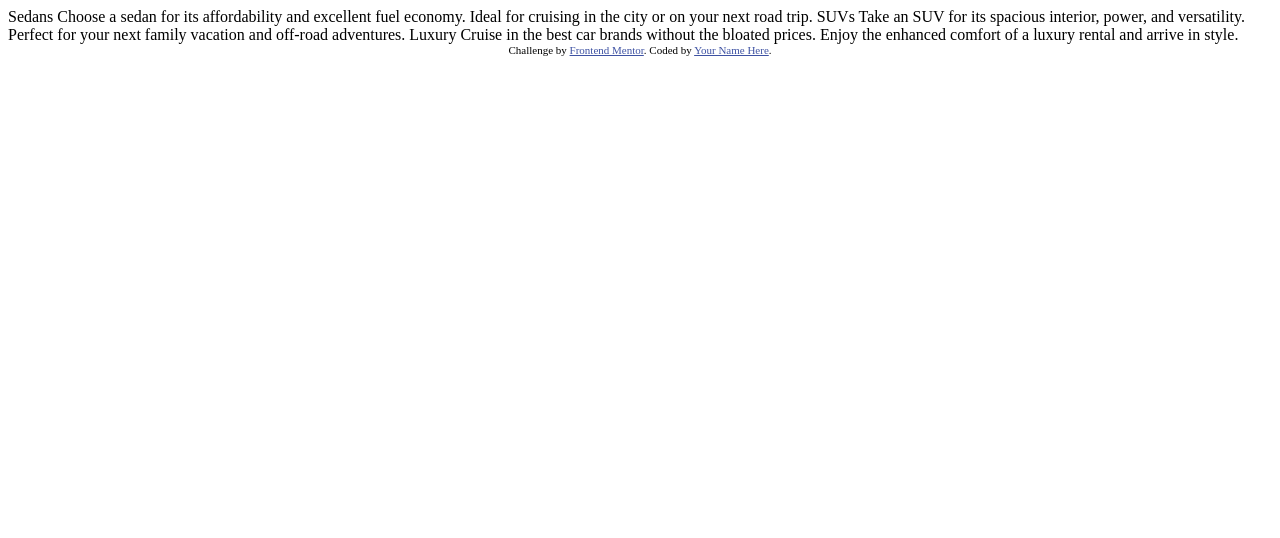
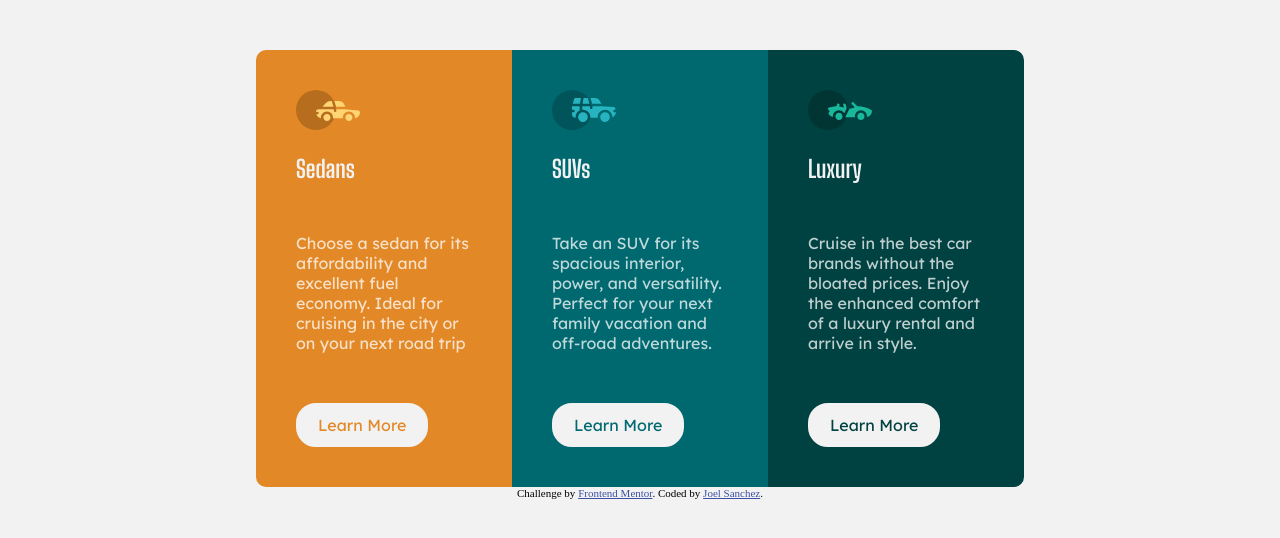
Before and after one commit to JoelAlejandroDevelopment/3-column-preview-card-component-main, a plain HTML site: page index.html in a window 1280 px wide. Drawn offline with Linux system fonts and the light colour scheme.

Commit message:
falta el fondo movil

```diff
--- a/index.html
+++ b/index.html
@@ -2,35 +2,50 @@
 <html lang="en">
 <head>
   <meta charset="UTF-8">
-  <meta name="viewport" content="width=device-width, initial-scale=1.0"> <!-- displays site properly based on user's device -->
-
+  <meta name="viewport" content="width=device-width, initial-scale=1.0">
   <link rel="icon" type="image/png" sizes="32x32" href="./images/favicon-32x32.png">
-
+  <link rel="stylesheet" href="style.css">
   <title>Frontend Mentor | 3-column preview card component</title>
-
-  <!-- Feel free to remove these styles or customise in your own stylesheet 👍 -->
-  <style>
-    .attribution { font-size: 11px; text-align: center; }
-    .attribution a { color: hsl(228, 45%, 44%); }
-  </style>
+  <link rel="preconnect" href="https://fonts.googleapis.com">
+  <link rel="preconnect" href="https://fonts.gstatic.com" crossorigin>
+  <link href="https://fonts.googleapis.com/css2?family=Big+Shoulders+Display:wght@700&family=Lexend+Deca&display=swap" rel="stylesheet">
 </head>
 <body>
 
-  Sedans
-  Choose a sedan for its affordability and excellent fuel economy. Ideal for cruising in the city
-  or on your next road trip.
+  <article class="article">
+    <section class="section sedans">
+      <header class="header">
+          <img src="images/icon-sedans.svg" alt="sedans-icon" class="svg">
+          <h2 class="title text-white">Sedans</h2>
+      </header>
+      <p class="lexend paragraph text-transparent">Choose a sedan for its affordability and excellent fuel economy. Ideal for cruising in the city or on your next road trip</p>
+      <a href="#" class="button text-box lexend">Learn More</a>
+    </section>
 
-  SUVs
-  Take an SUV for its spacious interior, power, and versatility. Perfect for your next family vacation
-  and off-road adventures.
+    <section class="section suvs">
+      <header class="header">
+        <img src="images/icon-suvs.svg" alt="suvs-icon" class="svg">
+        <h2 class="title text-white">SUVs</h2>
+      </header>
+      <p class="lexend paragraph text-transparent">Take an SUV for its spacious interior, power, and versatility. Perfect for your next family vacation
+        and off-road adventures.</p>
+      <a href="#" class="button text-box lexend">Learn More</a>
+    </section>
 
-  Luxury
-  Cruise in the best car brands without the bloated prices. Enjoy the enhanced comfort of a luxury
-  rental and arrive in style.
+    <section class="section luxury">
+      <header class="header">
+        <img src="images/icon-luxury.svg" alt="luxury-icon" class="svg">
+        <h2 class="title text-white"> Luxury</h2>
+      </header>
+      <p class="lexend paragraph text-transparent">Cruise in the best car brands without the bloated prices. Enjoy the enhanced comfort of a luxury
+        rental and arrive in style.</p>
+      <a href="" class="button text-box lexend">Learn More</a>
+    </section>
+  </article>
 
   <div class="attribution">
     Challenge by <a href="https://www.frontendmentor.io?ref=challenge" target="_blank">Frontend Mentor</a>.
-    Coded by <a href="#">Your Name Here</a>.
+    Coded by <a href="https://github.com/JoelAlejandroDevelopment">Joel Sanchez</a>.
   </div>
 </body>
 </html>
--- /dev/null
+++ b/style.css
@@ -0,0 +1,122 @@
+body
+{
+  --color-box: hsl(31, 77%, 52%);
+  --color-general: hsl(0, 0%, 95%);
+  background-color: var(--color-general);
+}
+
+.article
+{
+  margin-right: auto;
+  margin-left: auto;
+  margin-top: 50px;
+  display: flex;
+  flex-wrap: wrap;
+  width: 80vw;}
+.section
+{
+  width: 100%;
+  padding: 40px;
+}
+
+.header
+{
+  margin-bottom: 50px;
+}
+
+.paragraph
+{
+  margin-bottom: 50px;
+}
+
+.title
+{
+  font-family: Big Shoulders Display;
+  font-weight: 700;
+}
+.title:hover
+{
+  transform:  translate(20px);
+}
+
+
+.text-white
+{
+  color: var(--color-general);
+}
+
+
+.sedans
+{
+  --color-box: hsl(31, 77%, 52%);
+  background-color: var(--color-box);
+  border-radius: 10px 10px 0 0;
+}
+.suvs
+{
+  --color-box: hsl(184, 100%, 22%);
+  background-color: var(--color-box);
+}
+.luxury
+{
+  --color-box: hsl(179, 100%, 13%);
+  background-color: var(--color-box);
+  border-radius: 0 0 10px 10px;
+}
+
+.lexend
+{
+  color: hsla(0, 0%, 100%, 0.75);
+  font-family: Lexend Deca;
+}
+
+@media screen and (min-width: 1240px) {
+  .article
+  {
+    width: 60vw;
+    flex-wrap: nowrap;
+  }
+  .section
+  {
+    width: 33.3%;
+  }
+  .sedans
+  {
+    border-radius: 10px 0 0 10px;
+  }
+  .luxury
+  {
+    border-radius: 0 10px 10px 0;
+  }
+}
+
+.button
+{
+  box-sizing: border-box;
+  color: var(--color-box);
+  background-color: var(--color-general);
+  border: solid 2px var(--color-general);
+
+  text-decoration: none;
+
+  display: block;
+  width: max-content;
+
+  padding: 10px 20px;
+  border-radius: 20px;
+}
+
+.button:hover
+{
+  box-sizing: border-box;
+  color: var(--color-general);
+  background-color: var(--color-box);
+  border: solid 2px var(--color-general);
+}
+
+
+
+
+/* ---------------------------------------- */
+  .attribution { font-size: 11px; text-align: center; }
+  .attribution a { color: hsl(228, 45%, 44%); }
```
